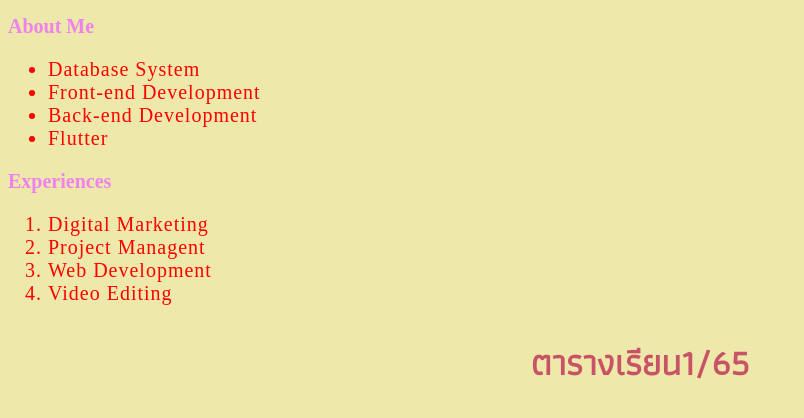
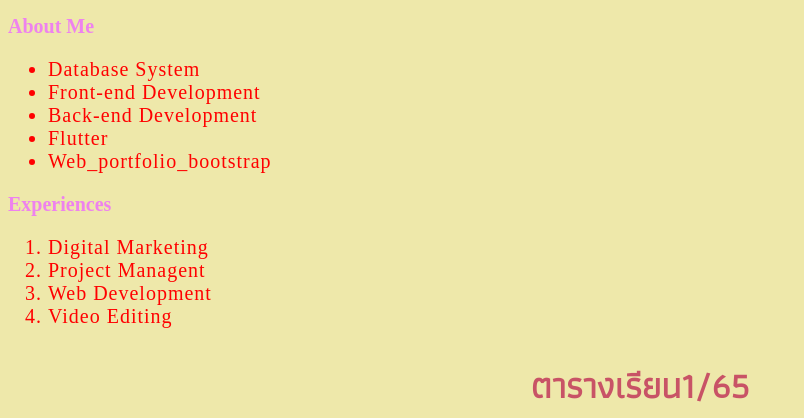
Before and after one commit to berop528/Perawich_WebProgramming, a plain HTML site: page index.html in a window 1280 px wide. Shown: the part 675-1093 px from the top of the page, without its empty margins (0-804 px from the left). Drawn offline with Linux system fonts and the light colour scheme; a web font is replaced by a local one.

Commit message:
update Port

```diff
--- a/index.html
+++ b/index.html
@@ -53,6 +53,7 @@
       <li>Front-end Development</li>
       <li>Back-end Development</li>
       <li>Flutter</li>
+      <li><a style="color: red;" class="color_li" href="bootstrap/index.html">Web_portfolio_bootstrap</a></li>
     </ul>
 
     <h1>Experiences</h1>
```
